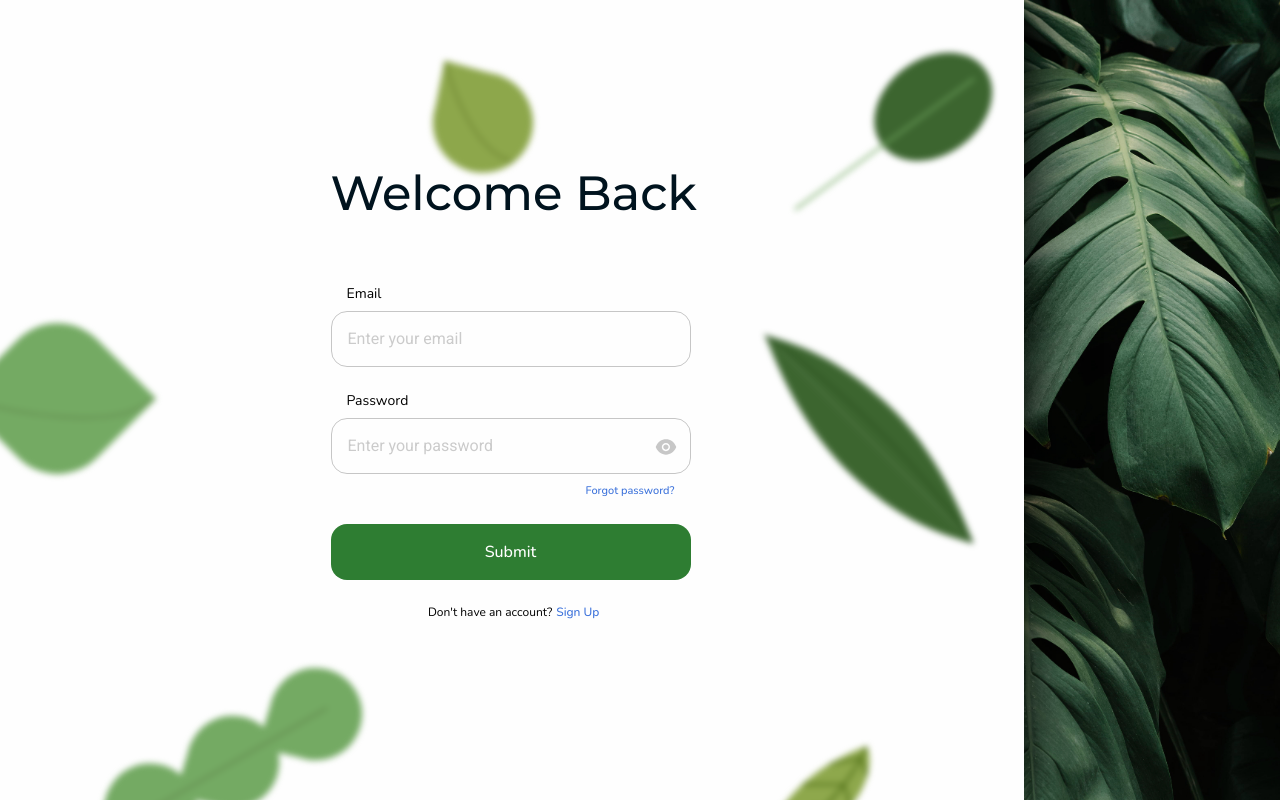
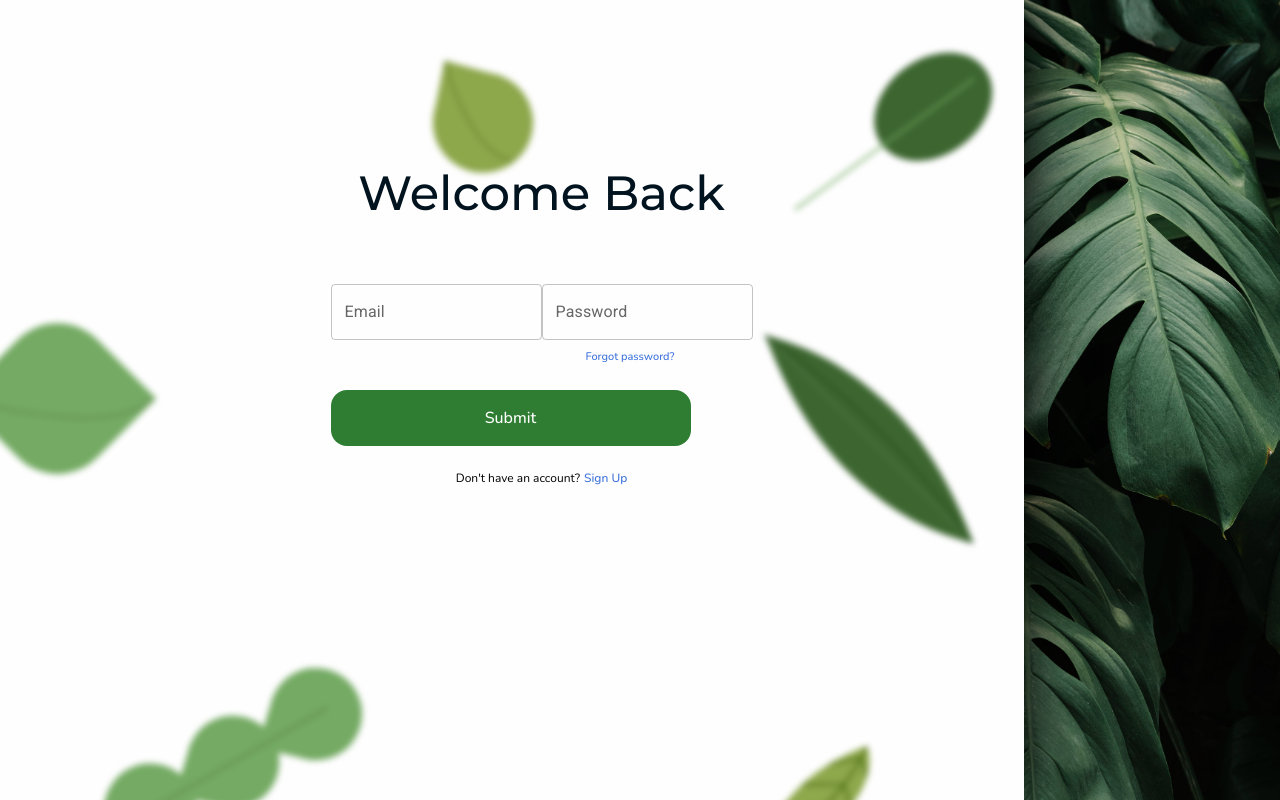
Before and after one commit to CS203-G2-T7/CS203-Project, a React (Create React App) app in the folder ReactFrontend/: page / in a window 1280 px wide. Built offline with nearby package versions, Linux system fonts and the light colour scheme.

Commit message:
Change textfields to MUI texfields. Update the validation logic.

```diff
--- a/ReactFrontend/package.json
+++ b/ReactFrontend/package.json
@@ -4,6 +4,9 @@
   "private": true,
   "dependencies": {
     "@apollo/client": "^3.6.9",
+    "@emotion/react": "^11.10.4",
+    "@emotion/styled": "^11.10.4",
+    "@mui/material": "^5.10.6",
     "@react-spring/types": "^9.5.2",
     "@reduxjs/toolkit": "^1.8.3",
     "@testing-library/jest-dom": "^5.14.1",
--- a/ReactFrontend/src/pages/Login/LeftContent/FormContent/LoginForm/LoginForm.tsx
+++ b/ReactFrontend/src/pages/Login/LeftContent/FormContent/LoginForm/LoginForm.tsx
@@ -1,6 +1,7 @@
 import { RedErrorCircle, ViewPWIcon } from "assets/svgs";
 import React, { useEffect, useState } from "react";
-import { useForm } from "react-hook-form";
+import TextField from "@mui/material/TextField";
+import { useForm, Controller } from "react-hook-form";
 import { EmailFieldStyled } from "./EmailField.styled";
 import HelperText from "./HelperText/HelperText";
 import { LoginFormStyled } from "./LoginForm.styled";
@@ -27,6 +28,7 @@ export default function LoginForm({}: Props) {
   const {
     register,
     handleSubmit,
+    control,
     formState: { errors },
   } = useForm({
     defaultValues: defaultFormData,
@@ -39,10 +41,10 @@ export default function LoginForm({}: Props) {
 
   return (
     <LoginFormStyled onSubmit={handleSubmit(submitHandler)}>
-      <EmailFieldStyled valid={errors.email == null}>
-        <label>Email</label>
-        <input
-          {...register("email", {
+      <Controller
+        name={"email"}
+        control={control}
+        rules={{
           required: "Email is required.",
           pattern: {
             value: /^\w+([\.-]?\w+)*@\w+([\.-]?\w+)*(\.\w{2,3})+$/,
@@ -52,26 +54,38 @@ export default function LoginForm({}: Props) {
             value: 320,
             message: "Maximimum number of characters 320.",
           },
-          })}
-          placeholder="Enter your email"
+        }}
+        render={({
+          field: { onChange, onBlur, value, name, ref },
+          fieldState: { isTouched, isDirty, error },
+        }) => (
+          <TextField
+            error={error != null}
+            onChange={onChange}
+            value={value}
+            label={"Email"}
+            inputRef={ref}
           />
-      </EmailFieldStyled>
-      <PasswordFieldStyled valid={errors.password == null}>
-        <label>Password</label>
-        <input
-          type={showPass}
-          {...register("password", { required: "Password cannot be empty." })}
-          placeholder="Enter your password"
+        )}
       />
-        <ViewPWIconStyled
-          onMouseDown={() => {
-            setShowPass("text");
-          }}
-          onMouseUp={() => {
-            setShowPass("password");
-          }}
+      <Controller
+        name={"password"}
+        control={control}
+        rules={{ required: "Password cannot be empty." }}
+        render={({
+          field: { onChange, onBlur, value, name, ref },
+          fieldState: { isTouched, isDirty, error },
+        }) => (
+          <TextField
+            error={error != null}
+            onChange={onChange}
+            value={value}
+            label={"Password"}
+            inputRef={ref}
+            type={"password"}
           />
-      </PasswordFieldStyled>
+        )}
+      />
       <HelperText validPass={errors.password == null} />
       <SubmitInputStyled type="submit" />
       <SignUpCTA />
```
Also changed, not shown: 2 other files (tests, documents, lock files or other folders). Lines whose indentation alone changed are shown as unchanged.
